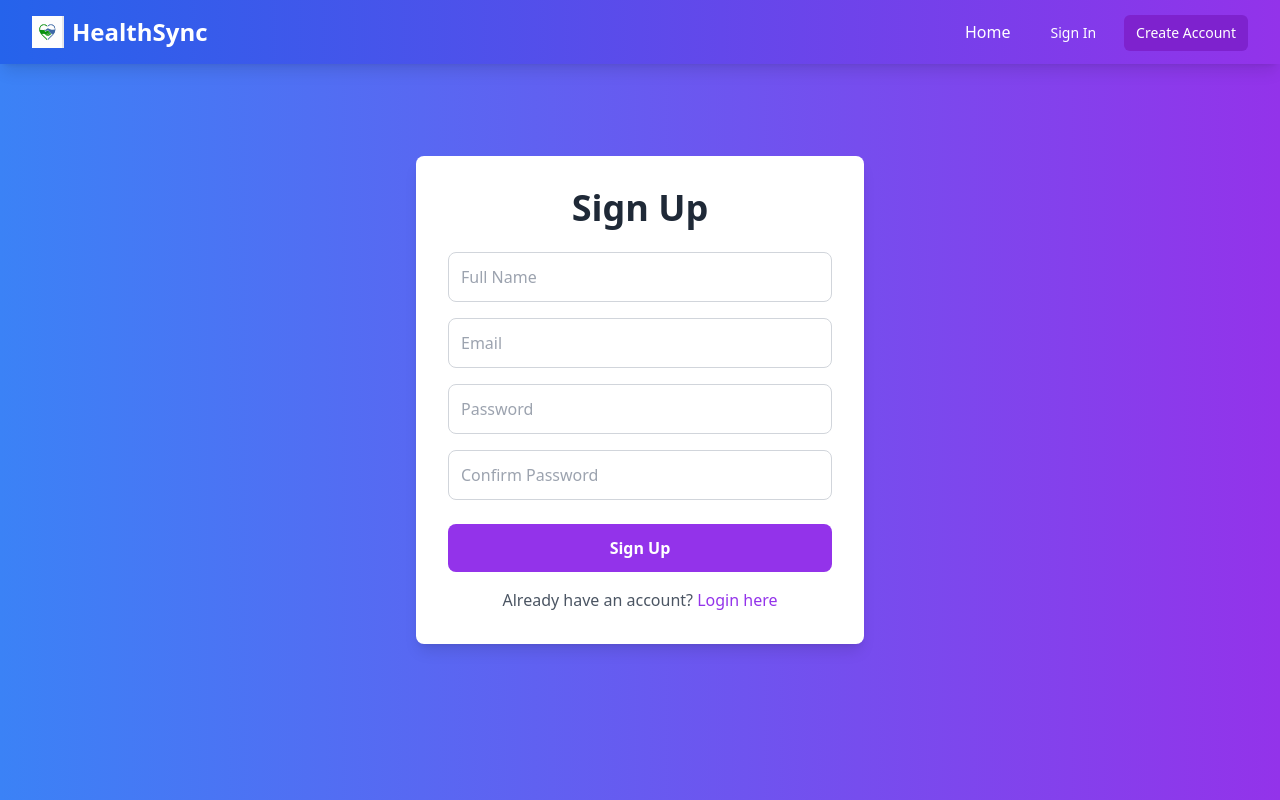
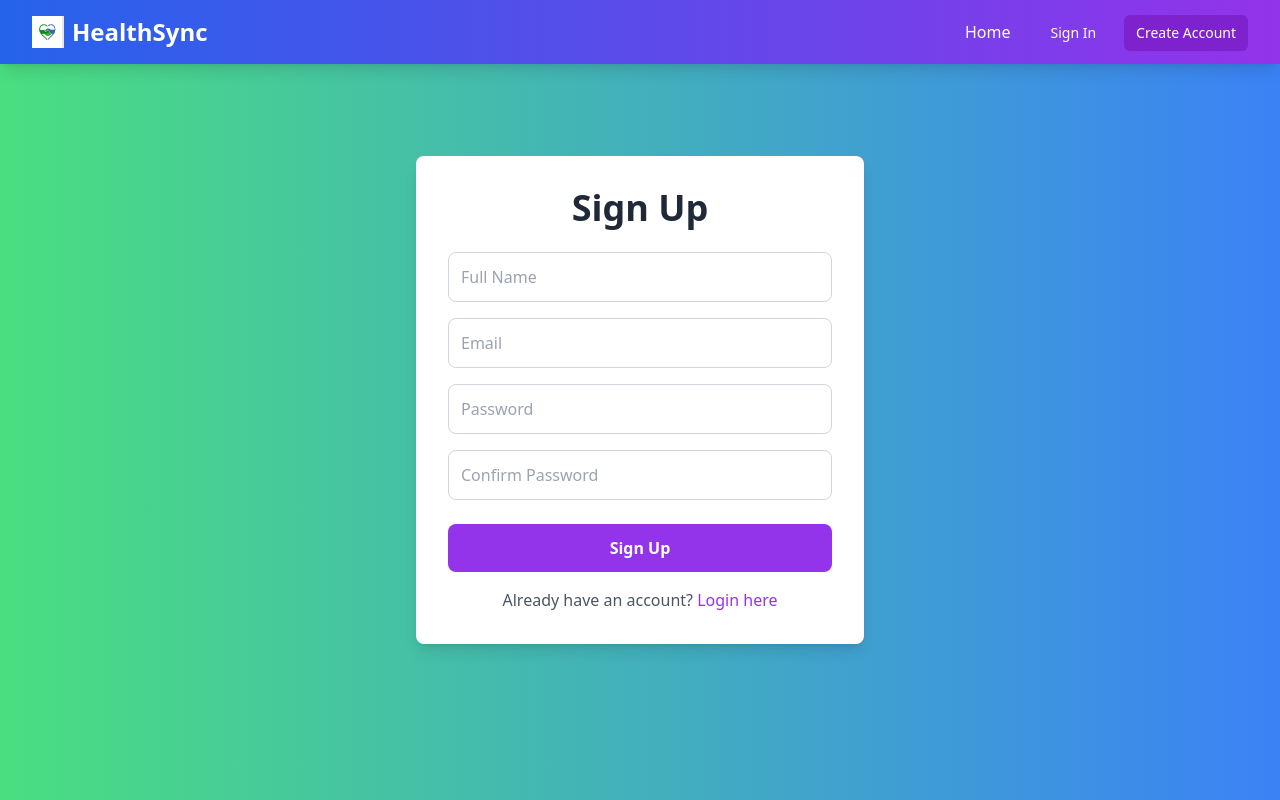
Before and after one commit to harshmahalle/HealthSync-AI-Powered-Smart-Health-Assistance-, a React (Create React App) app: page /signup in a window 1280 px wide. Built offline with nearby package versions, Linux system fonts and the light colour scheme.

Commit message:
mongoDB testing done

```diff
--- a/src/pages/SignUp.jsx
+++ b/src/pages/SignUp.jsx
@@ -46,7 +46,7 @@
   };
 
   return (
-    <div className="flex flex-col items-center justify-center min-h-screen bg-gradient-to-r from-blue-500 to-purple-600">
+    <div className="flex flex-col items-center justify-center min-h-screen bg-gradient-to-r from-green-400 to-blue-500">
       <div className="w-full max-w-md p-8 bg-white rounded-lg shadow-lg">
         <h2 className="text-4xl font-bold mb-6 text-center text-gray-800">Sign Up</h2>
 
```
